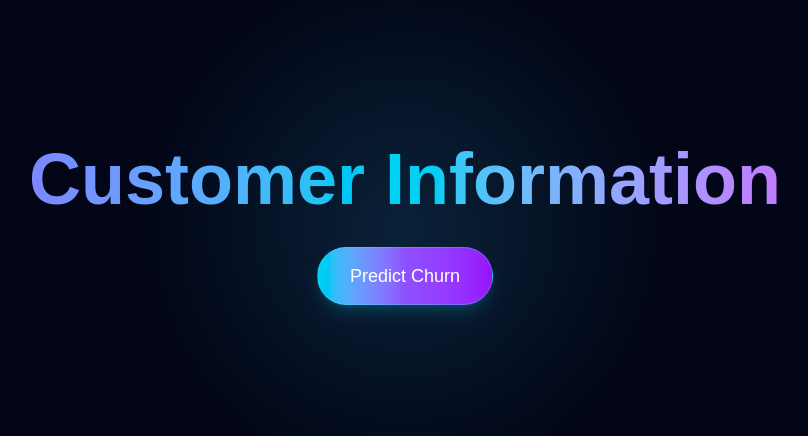
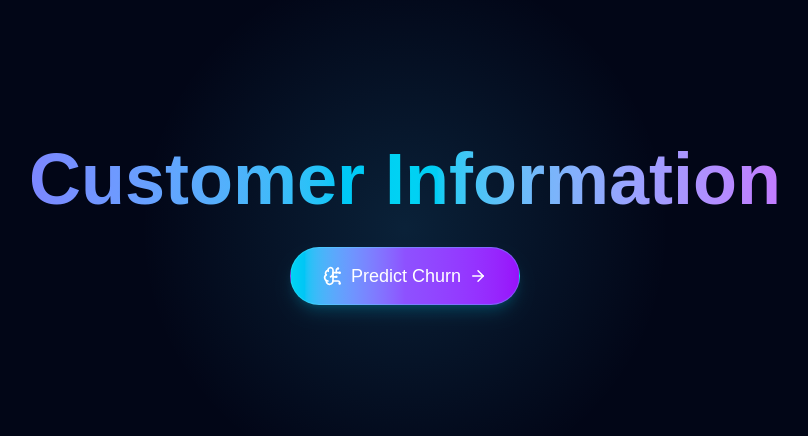
Before and after one commit to Emy-gold/customer-churn-prediction-model, a React (Vite) app in the folder frontend/: page / in a window 1280 px wide. Shown: the part 172-608 px from the top of the page, without its empty margins (235-1043 px from the left). Built offline with nearby package versions, Linux system fonts and the light colour scheme.

Commit message:
add the tailwind code

```diff
--- a/frontend/src/containers/Customer.tsx
+++ b/frontend/src/containers/Customer.tsx
@@ -1,4 +1,5 @@
 import "../App.css"
+import { BrainCircuit, ArrowRight } from "lucide-react";
 
 interface CustomerFormProps {
   onSubmit: () => void;
@@ -16,7 +17,12 @@ function CustomerForm({ onSubmit }: CustomerFormProps) {
         <h1 className="text-5xl md:text-6xl lg:text-7xl font-bold bg-gradient-to-r from-indigo-400 via-cyan-400 to-purple-400 bg-clip-text text-transparent pb-6 relative">Customer Information</h1>
         <button className="group relative overflow-hidden px-8 py-3.5 m-2 rounded-full bg-gradient-to-r from-cyan-400 via-violet-500 to-purple-600 text-white text-lg font-bol border border-cyan-300/30 shadow-lg shadow-cyan-500/20 transition-all duration-300 ease-out hover:scale-105 hover:shadow-xl hover:shadow-cyan-400/40 hover:brightness-110 active:scale-95 focus:outline-none focus:ring-2 focus:ring-cyan-400 focus:ring-offset-2 focus:ring-offset-slate-900" type="submit">
           <span className="relative z-10 flex items-center gap-2">
-            Predict Churn
+            <BrainCircuit size={20} />
+              Predict Churn
+                <ArrowRight
+                  size={18}
+                  className="transition-transform duration-300 group-hover:translate-x-1"
+                />
           </span>
         </button>
       </div>
```
